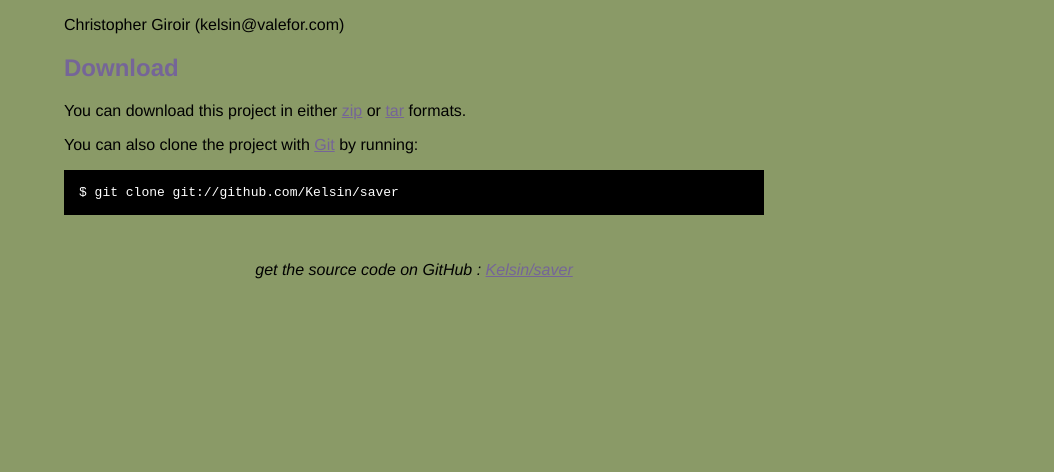
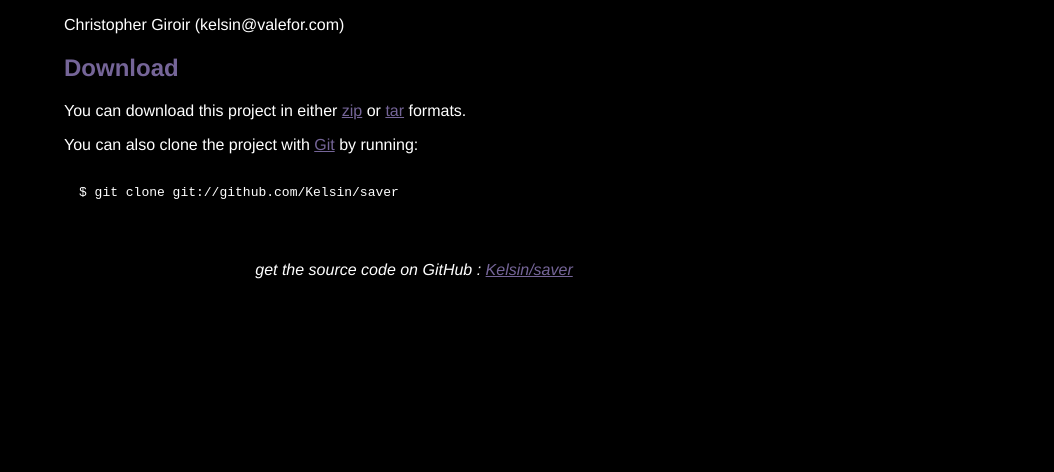
Before and after one commit to kelsin/saver, a plain HTML site: page index.html in a window 1280 px wide. Shown: the part 328-800 px from the top of the page, without its empty margins (226-1280 px from the left). Drawn offline with Linux system fonts and the light colour scheme.

Commit message:
Changing colors

```diff
--- a/index.html
+++ b/index.html
@@ -8,9 +8,9 @@
   <style type="text/css">
     body {
       margin-top: 1.0em;
-      background-color: #8a9a67;
+      background-color: #000;
       font-family: Helvetica, Arial, FreeSans, san-serif;
-      color: #000000;
+      color: #fff;
     }
     #container {
       margin: 0 auto;
```
